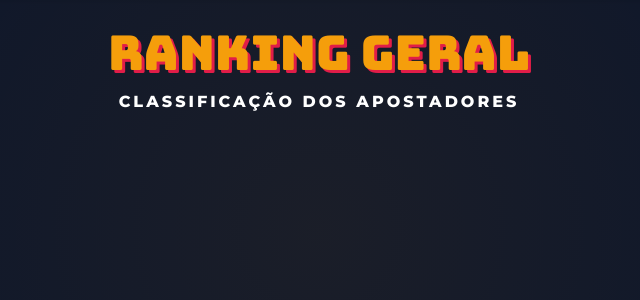
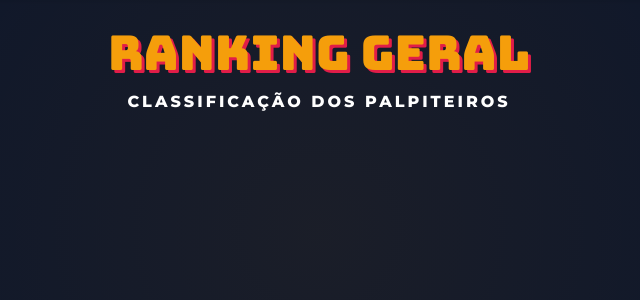
Before and after one commit to maisumdiego/bolaoworldcup26, a Flask app: page /ranking in a window 1280 px wide. Shown: the part 89-389 px from the top of the page, without its empty margins (321-961 px from the left). Run offline with Flask 3, Linux system fonts and the light colour scheme; the visitor is signed in with stand-in values (Sample User, id 1); data comes from the database, SQL or seed files in the repository; data that the repository does not hold is empty.

Commit message:
Correções

```diff
--- a/templates/ranking.html
+++ b/templates/ranking.html
@@ -8,7 +8,7 @@
             Ranking Geral
         </h2>
         <p class="text-uppercase fw-bold" style="letter-spacing: 3px; color: #fff;">
-            Classificação dos Apostadores
+            Classificação dos Palpiteiros
         </p>
     </div>
 
```
